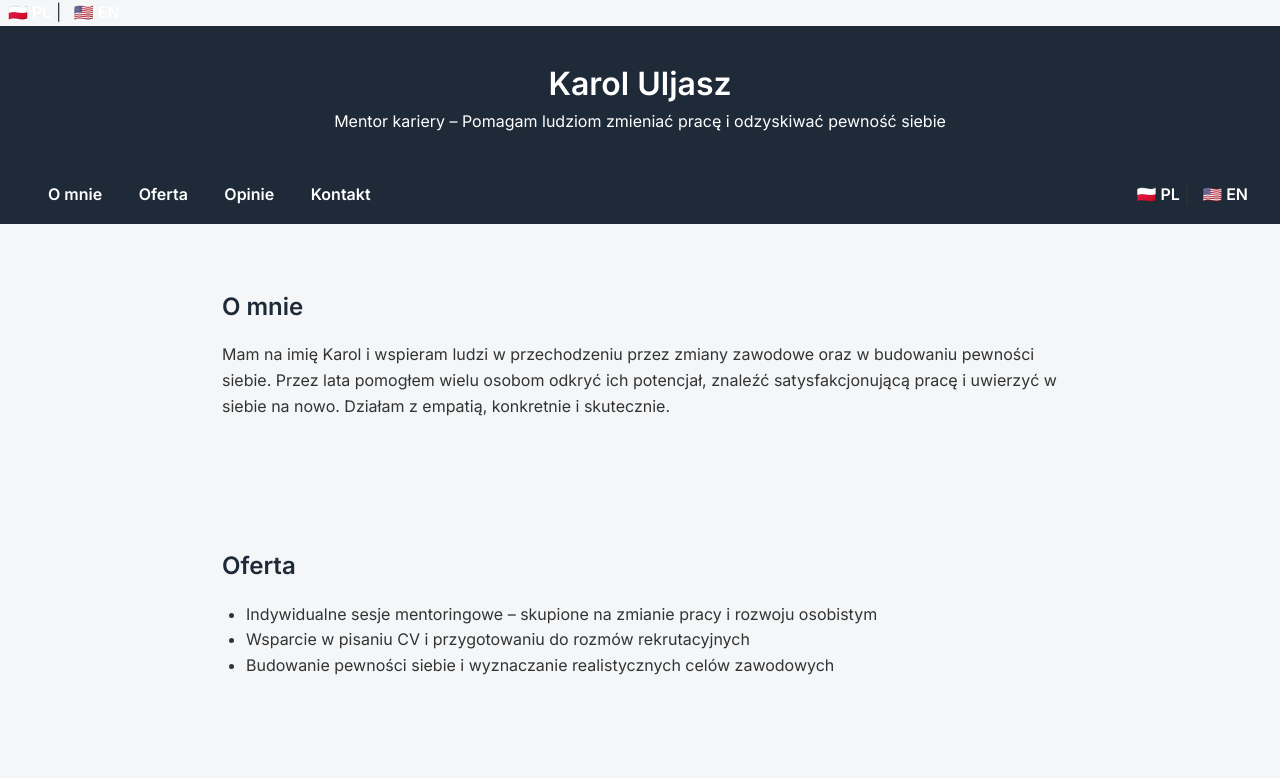
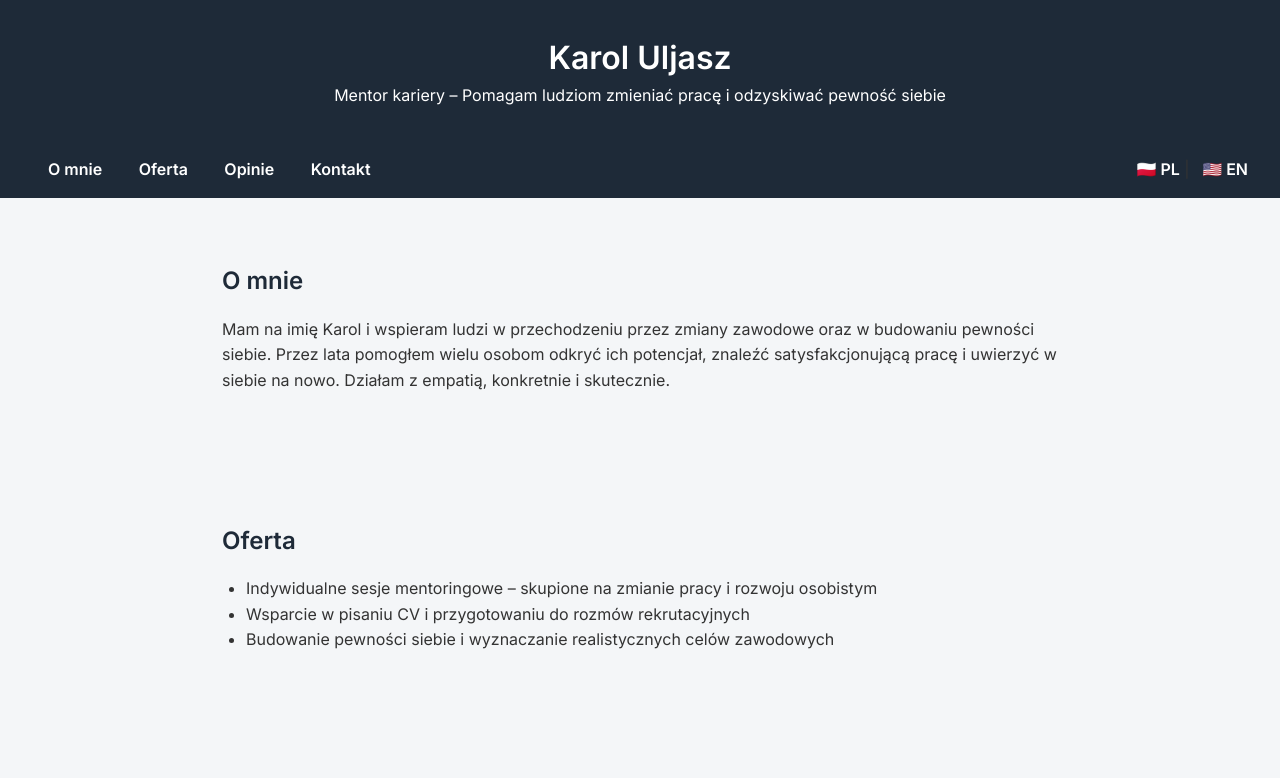
Before and after one commit to chem4tic/mentoring, a plain HTML site: page index.html in a window 1280 px wide. Shown: the top 778 px of the page. Drawn offline with Linux system fonts and the light colour scheme.

Commit message:
Update index.html

```diff
--- a/index.html
+++ b/index.html
@@ -8,12 +8,6 @@
   <link rel="stylesheet" href="style.css">
 </head>
 <body>
-
-  <!-- Language Switcher -->
-  <div class="lang-switcher">
-    <a href="index.html" class="lang">&#x1f1f5;&#x1f1f1; PL</a> |
-    <a href="index-en.html" class="lang">&#127482;&#127480; EN</a>
-  </div>
 
   <header>
     <h1>Karol Uljasz</h1>
```
